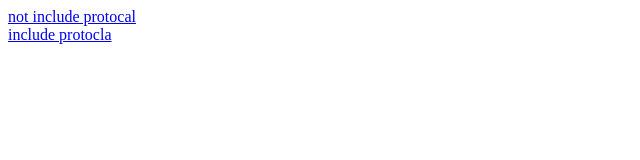
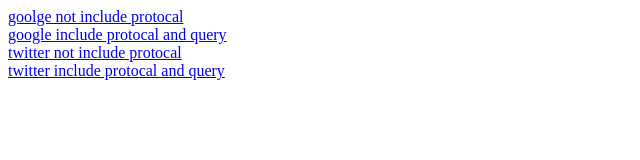
Before and after one commit to antiline/ios-safari-anchor-test, a plain HTML site: page index.html in a window 1280 px wide. Shown: the whole page, without its empty margins (0-640 px from the left). Drawn offline with Linux system fonts and the light colour scheme.

Commit message:
Update index.html

```diff
--- a/index.html
+++ b/index.html
@@ -1,7 +1,11 @@
 <html>
   <body>
-    <a href="google.com">not include protocal</a>
+    <a href="google.com">goolge not include protocal</a>
     <br>
-    <a href="https://google.com">include protocla</a>
+    <a href="https://google.com?text=hello">google include protocal and query</a>
+    <br>
+    <a href="twitter.com">twitter not include protocal</a>
+    <br>
+    <a href="https://twitter.com/intent/tweet?text=hello">twitter include protocal and query</a>
   </body>
 </html>
```
